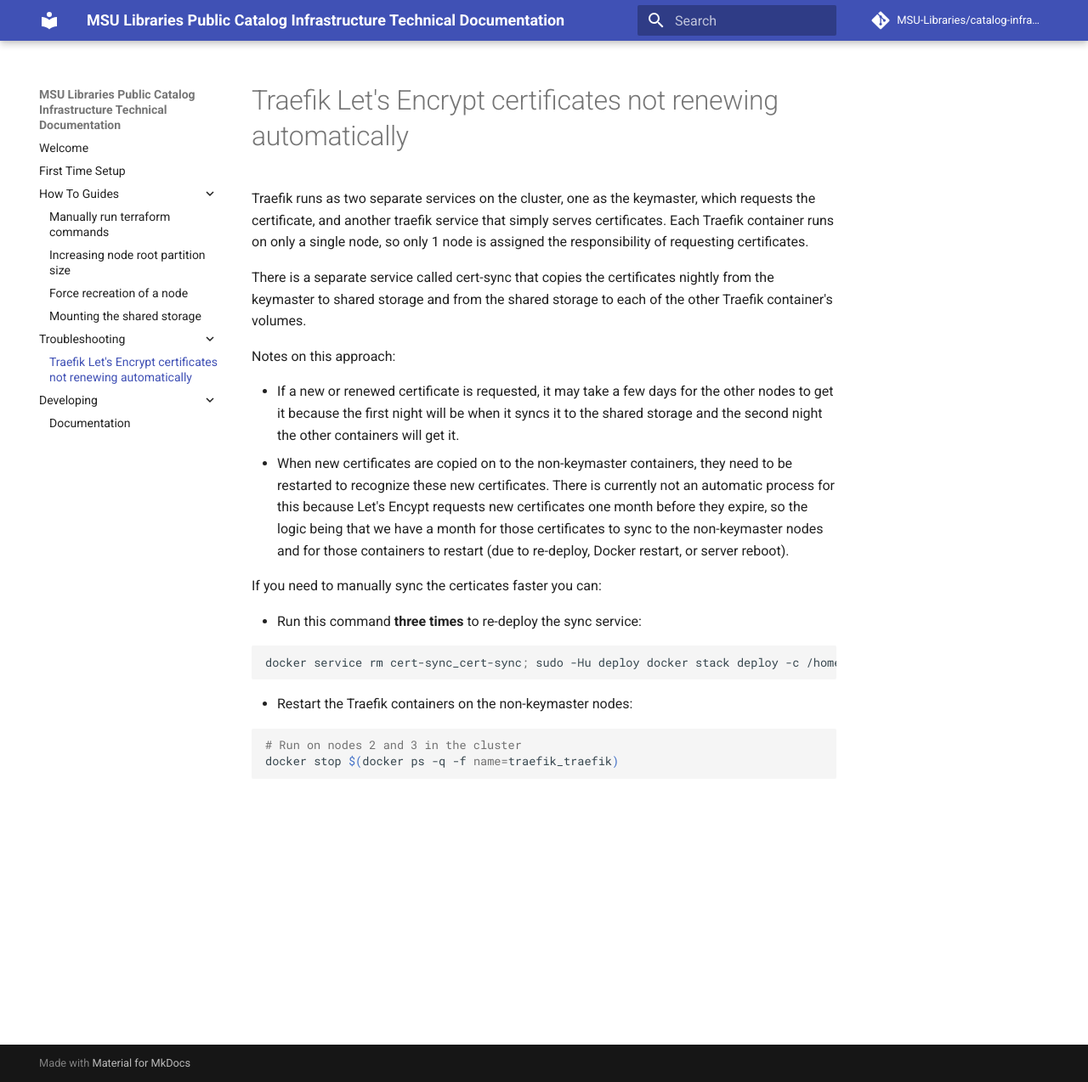
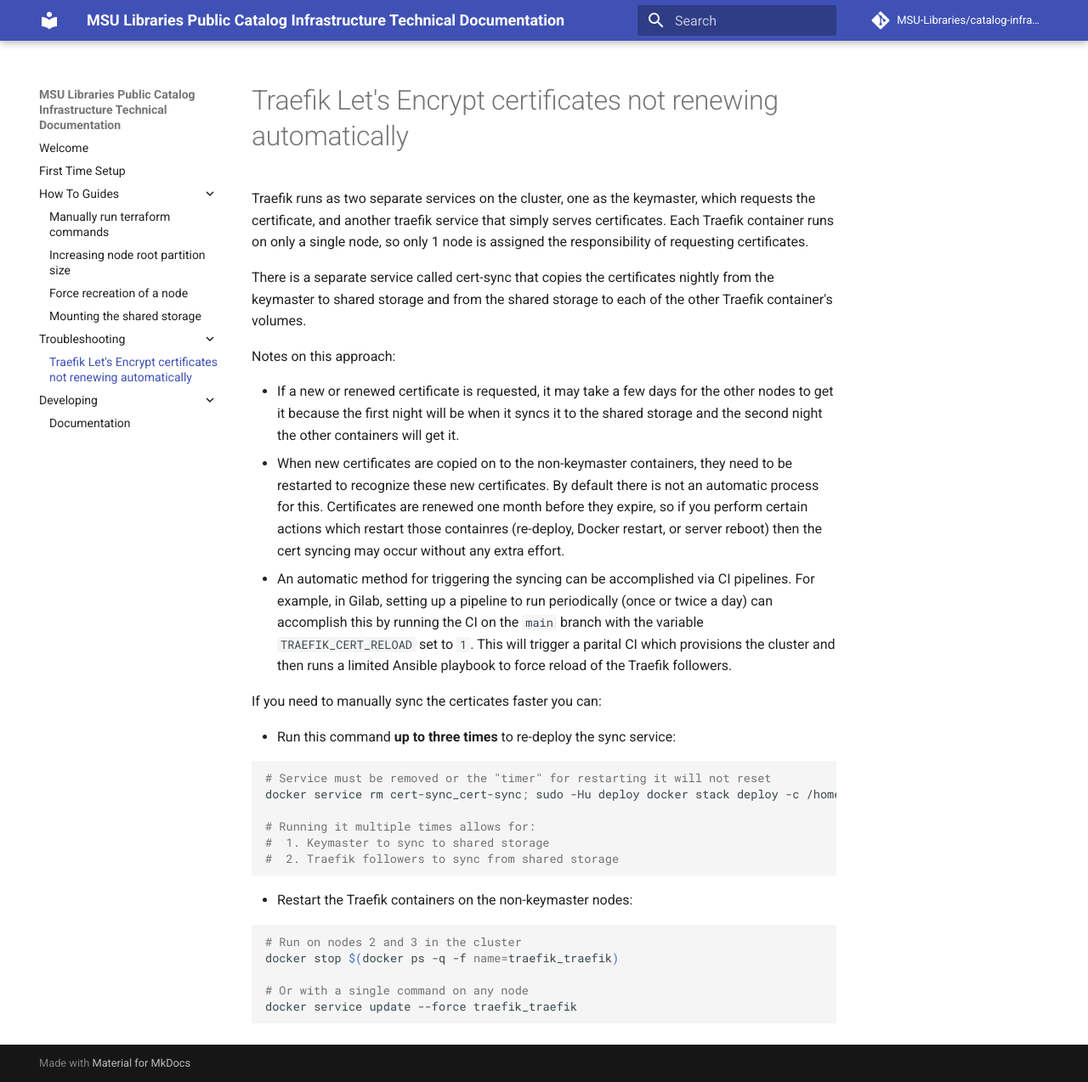
Before and after one commit to MSU-Libraries/catalog-infrastructure, an MkDocs documentation site: the page built from docs/traefik-lets-encrypt-certificates-not-renewing-automatically.md, in a window 1280 px wide and 1274 px high. Shown: the whole window at 85% size. Built offline with MkDocs 1.6.1 and Material for MkDocs 9.7.7, drawn with Linux system fonts in a browser that asks for light colours; comment, search, counter and statistics services are not loaded.

Commit message:
PC-1681 Docs + polling check for docker services after reload

````diff
--- a/docs/traefik-lets-encrypt-certificates-not-renewing-automatically.md
+++ b/docs/traefik-lets-encrypt-certificates-not-renewing-automatically.md
@@ -16,18 +16,29 @@
   when it syncs it to the shared storage and the second night the other
   containers will get it.
 * When new certificates are copied on to the non-keymaster containers,
-  they need to be restarted to recognize these new certificates. There is
-  currently not an automatic process for this because Let's Encypt requests
-  new certificates one month before they expire, so the logic being that we have
-  a month for those certificates to sync to the non-keymaster nodes and for those
-  containers to restart (due to re-deploy, Docker restart, or server reboot).
+  they need to be restarted to recognize these new certificates. By default
+  there is not an automatic process for this. Certificates are renewed one
+  month before they expire, so if you perform certain actions which restart
+  those containres (re-deploy, Docker restart, or server reboot) then the
+  cert syncing may occur without any extra effort.
+* An automatic method for triggering the syncing can be accomplished via
+  CI pipelines. For example, in Gilab, setting up a pipeline to run
+  periodically (once or twice a day) can accomplish this by running the
+  CI on the `main` branch with the variable `TRAEFIK_CERT_RELOAD` set to `1`.
+  This will trigger a parital CI which provisions the cluster and then
+  runs a limited Ansible playbook to force reload of the Traefik followers.
 
 If you need to manually sync the certicates faster you can:
 
-* Run this command **three times** to re-deploy the sync service:
+* Run this command **up to three times** to re-deploy the sync service:
 
 ```bash
+# Service must be removed or the "timer" for restarting it will not reset
 docker service rm cert-sync_cert-sync; sudo -Hu deploy docker stack deploy -c /home/deploy/core-stacks/docker-compose.cert-sync.yml cert-sync
+
+# Running it multiple times allows for:
+#  1. Keymaster to sync to shared storage
+#  2. Traefik followers to sync from shared storage
 ```
 
 * Restart the Traefik containers on the non-keymaster nodes:
@@ -35,4 +46,7 @@
 ```bash
 # Run on nodes 2 and 3 in the cluster
 docker stop $(docker ps -q -f name=traefik_traefik)
+
+# Or with a single command on any node
+docker service update --force traefik_traefik
 ```
````
Also changed, not shown: 1 other file.
